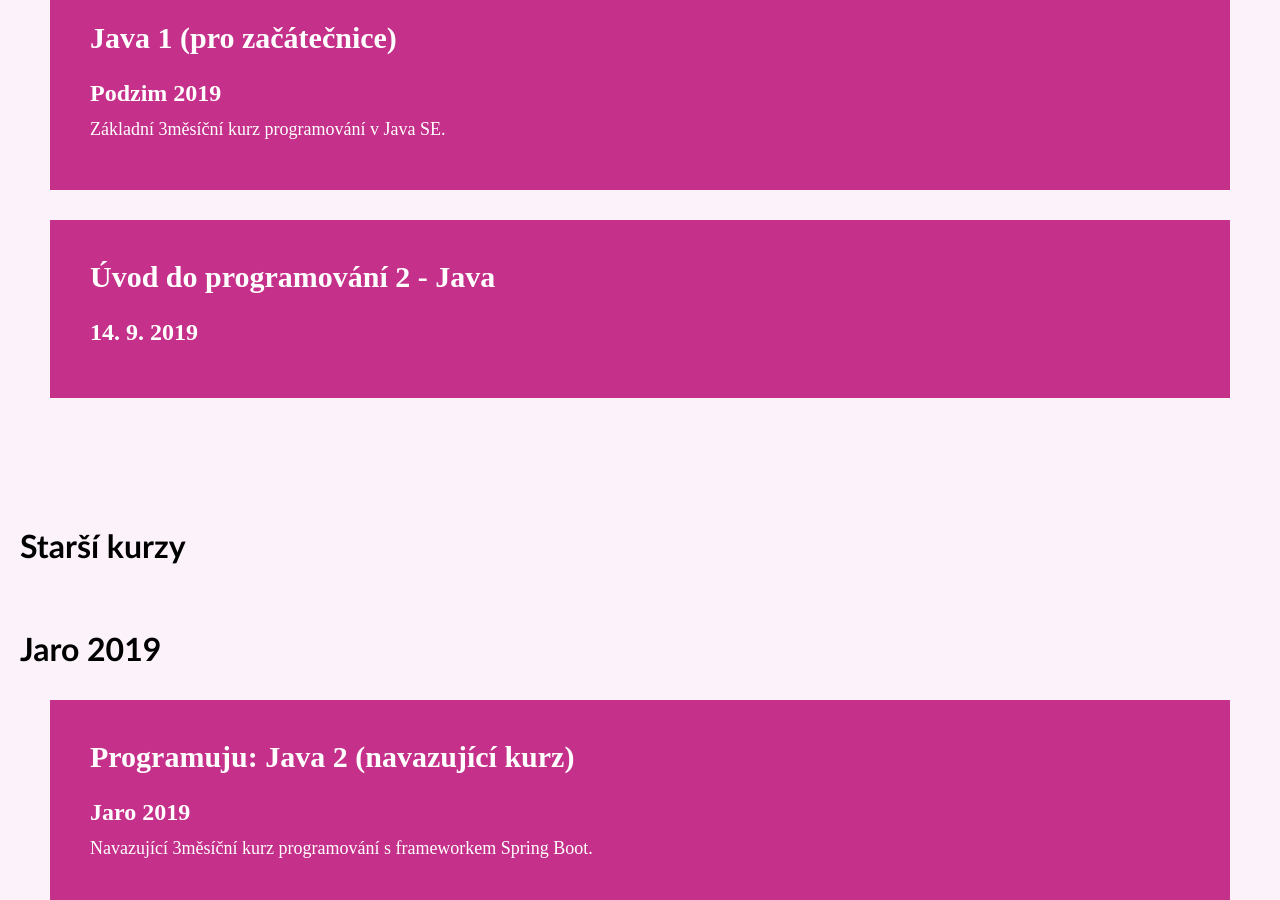
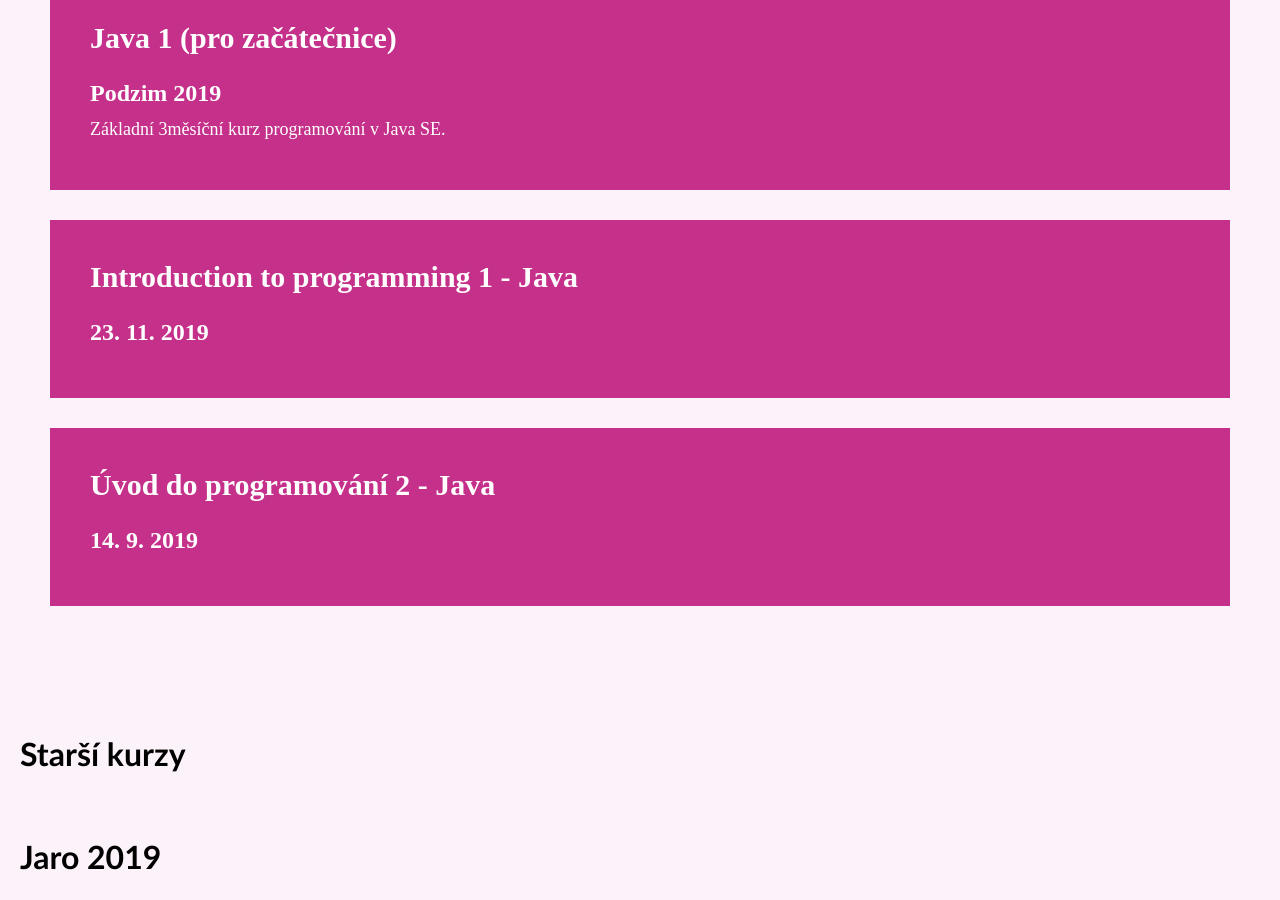
Before and after one commit to czechitas/java-web, a Jekyll site: the page built from docs/index.html, in a window 1280 px wide and 900 px high, scrolled down 475 px. Built offline with Jekyll 4.4.1, drawn with Linux system fonts in a browser that asks for light colours.

Commit message:
Uvod 1.2

```diff
--- a/docs/index.html
+++ b/docs/index.html
@@ -37,6 +37,17 @@ layout: null
                 <p>
                     Základní 3měsíční kurz programování v Java SE.
                 </p>
+            </div>
+        </a>
+
+        <a href="/2019-podzim/java-uvod-1/" style="text-decoration: none;">
+            <div class="content">
+                <h3>
+                    Introduction to programming 1 - Java
+                </h3>
+                <h4>
+                    23. 11. 2019
+                </h4>
             </div>
         </a>
 
```
